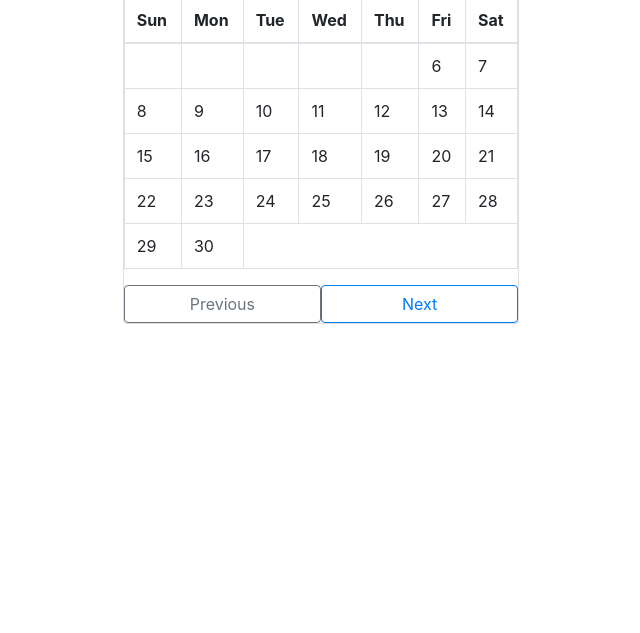
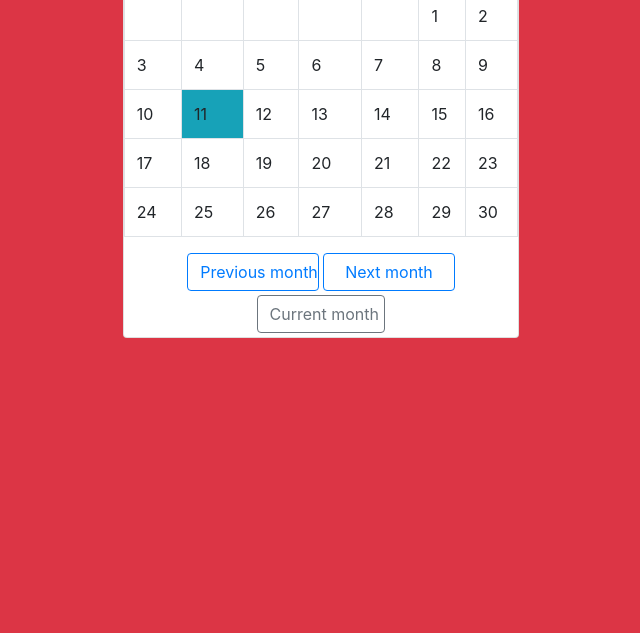
Before and after one commit to gotursix/minimalistic-calendar, a plain HTML site: page index.html in a window 1280 px wide. Shown: the part 167-800 px from the top of the page, without its empty margins (319-959 px from the left). Drawn offline with nearby package versions, Linux system fonts and the light colour scheme.

Commit message:
Without selecting a date

```diff
--- /dev/null
+++ b/css/style.css
@@ -0,0 +1,3 @@
+.pointer {
+    cursor: pointer;
+}
--- a/index.html
+++ b/index.html
@@ -1,18 +1,21 @@
-<html lang="en">
+<!DOCTYPE html>
+<html>
 
 <head>
     <meta charset="UTF-8">
-    <meta name="viewport" content="width=device-width, initial-scale=1.0">
+    <title>Calendar</title>
+    <meta name="viewport" content="width=device-width, initial-scale=1">
     <link rel="stylesheet" href="https://stackpath.bootstrapcdn.com/bootstrap/4.1.0/css/bootstrap.min.css">
-    <title>Calendar</title>
+    <link rel="stylesheet" href="css/style.css">
+    <link href="https://fonts.googleapis.com/icon?family=Material+Icons" rel="stylesheet">
+
 </head>
 
-<body>
+<body class="bg-danger">
     <div class="container col-sm-4 col-md-7 col-lg-4 mt-5">
-        <h1>Calendar</h1>
         <div class="card">
-            <h3 class="card-header" id="monthAndYear">Month And Year</h3>
-            <table class="table table-bordered table-responsive-sn" id="calendar">
+            <h3 class="card-header" id="monthAndYear"></h3>
+            <table class="table table-bordered table-responsive-sm" id="calendar">
                 <thead>
                     <tr>
                         <th>Sun</th>
@@ -24,17 +27,27 @@
                         <th>Sat</th>
                     </tr>
                 </thead>
+
                 <tbody id="calendar-body">
 
                 </tbody>
             </table>
-            <div class="form-inline">
-                <button class="btn btn-outline-secondary col-sm-6" onclick=previous()>Previous</button>
-                <button class="btn btn-outline-primary col-sm-6" onclick=next()>Next</button>
+
+            <div class="text-center">
+
+                <button class="btn btn-outline-primary col-sm-4" id="previous" onclick="previous()">Previous month</button>
+                <button class="btn btn-outline-primary col-sm-4 " id="next" onclick="next()">Next month</button>
+            </div>
+
+            <div class="text-center p-1">
+                <button class="btn btn-outline-secondary col-sm-4 text-center" id="now" onclick="now()">Current month</button>
 
             </div>
         </div>
-        <script src="js/scripts.js"></script>
+    </div>
+    </div>
+
+    <script src="js/scripts.js"></script>
 </body>
 
 </html>
--- a/js/scripts.js
+++ b/js/scripts.js
@@ -1,7 +1,6 @@
-let today = new Date();
-let currentMonth = today.getMonth();
-let currentYear = today.getFullYear();
-
+let today = new Date()
+let currentMonth = today.getMonth()
+let currentYear = today.getFullYear()
 
 let months = [
     'Jan',
@@ -16,43 +15,64 @@ let months = [
     'Oct',
     'Nov',
     'Dec'
-];
+]
 
-let monthAndYear = document.getElementById('monthAndYear');
-showCalendar(currentMonth, currentYear);
+let monthAndYear = document.getElementById('monthAndYear')
+showCalendar(currentMonth, currentYear)
+
+function next() {
+    currentYear = currentMonth === 11 ? currentYear + 1 : currentYear
+    currentMonth = (currentMonth + 1) % 12
+    showCalendar(currentMonth, currentYear)
+}
+
+function previous() {
+    currentYear = currentMonth === 0 ? currentYear - 1 : currentYear
+    currentMonth = currentMonth === 0 ? 11 : currentMonth - 1
+    showCalendar(currentMonth, currentYear)
+}
+
+function now() {
+    currentMonth = today.getMonth()
+    currentYear = today.getFullYear()
+    showCalendar(currentMonth, currentYear)
+}
 
 function showCalendar(month, year) {
     let firstDay = new Date(year, month).getDay()
     let daysInMonth = 32 - new Date(year, month, 32).getDate()
-
     let tbl = document.getElementById('calendar-body')
 
-    tbl.innerHTML = ' '
+    tbl.innerHTML = ''
 
-    monthAndYear.innerHTML = months[month] + ' ' + year;
+    monthAndYear.innerHTML = months[month] + ' ' + year
 
-    let date = 1;
+    let date = 1
     for (let i = 0; i < 6; i++) {
-        let row = document.createElement('tr');
-
+        let row = document.createElement('tr')
         for (let j = 0; j < 7; j++) {
-            if (i == 0 && j < firstDay) {
-                let cell = document.createElement("td");
-                let cellText = document.createTextNode('');
-                cell.appendChild(cellText);
-                row.appendChild(cell);
+            if (i === 0 && j < firstDay) {
+                let cell = document.createElement('td')
+                let cellText = document.createTextNode('')
+                cell.appendChild(cellText)
+                row.appendChild(cell)
             } else if (date > daysInMonth) {
-                break;
+                break
             } else {
-                let cell = document.createElement("td");
-                let cellText = document.createTextNode(date);
-                cell.appendChild(cellText);
-                row.appendChild(cell);
+                let cell = document.createElement('td')
+                let cellText = document.createTextNode(date)
+                if (
+                    date === today.getDate() &&
+                    year === today.getFullYear() &&
+                    month === today.getMonth()
+                ) {
+                    cell.classList.add('bg-info')
+                } // color today's date
+                cell.appendChild(cellText)
+                row.appendChild(cell)
+                date++
             }
-
-            date++;
         }
-
-        tbl.appendChild(row);
+        tbl.appendChild(row)
     }
 }
```
